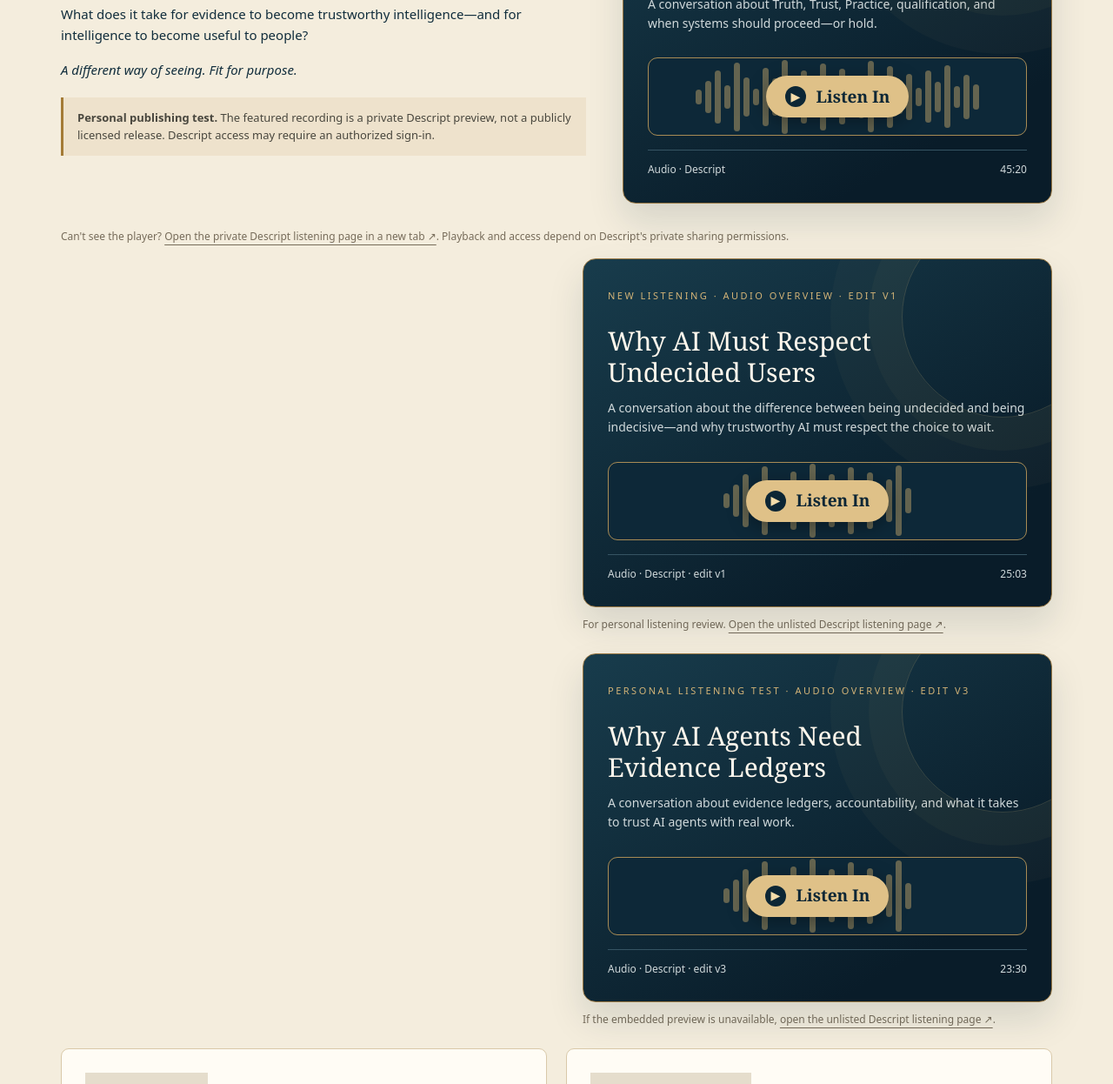
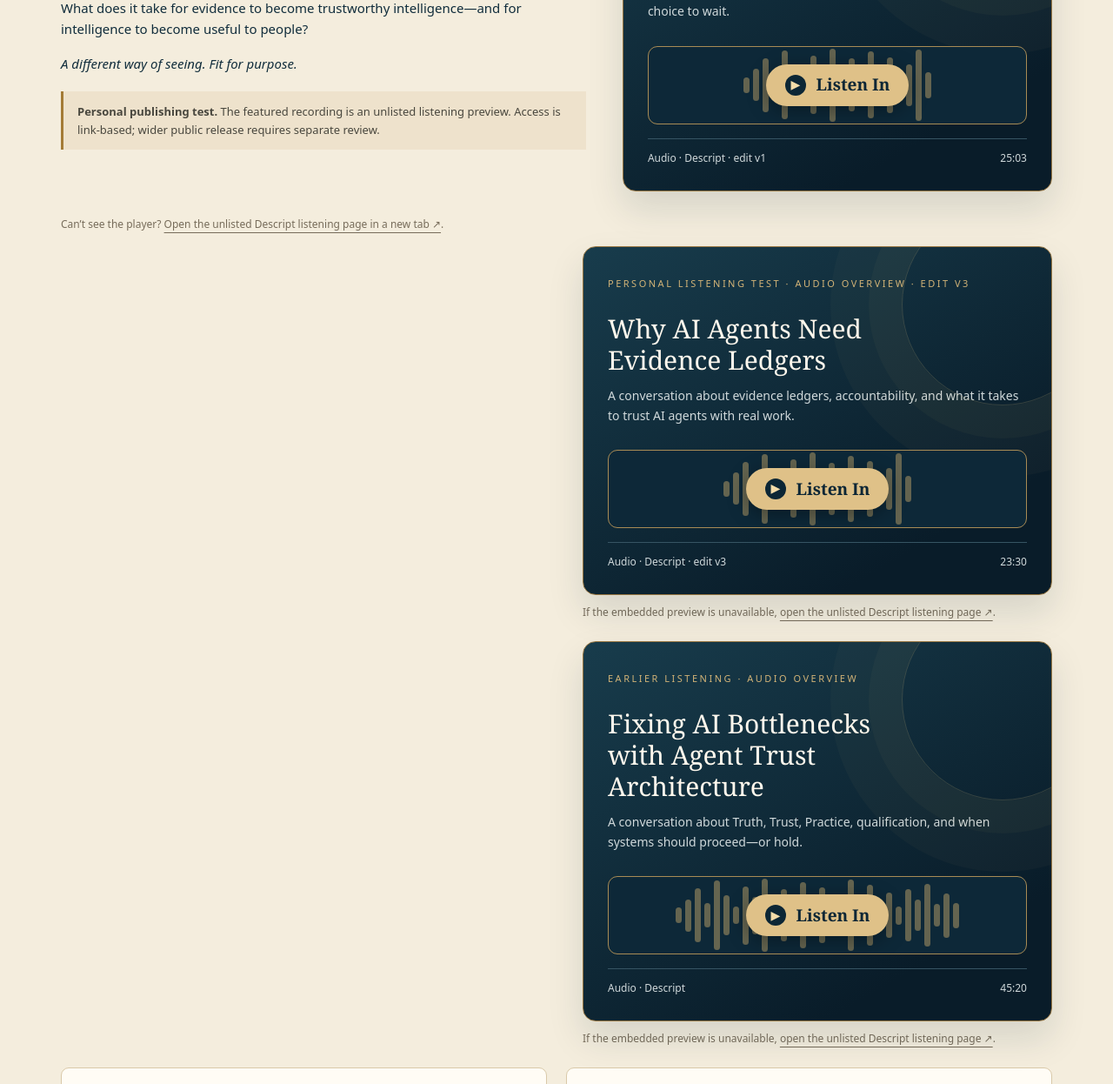
Before and after one commit to jcholman/proam-labs-demos, a plain HTML site: page showcase/tune-in.html in a window 1280 px wide. Shown: the part 630-1876 px from the top of the page at 87% size. Drawn offline with Linux system fonts and the light colour scheme.

Commit message:
Pin Undecided Users featured and retain earlier Tune In cards (#33)

```diff
--- a/showcase/tune-in.html
+++ b/showcase/tune-in.html
@@ -95,39 +95,11 @@
         <p>What does it take for evidence to become trustworthy intelligence—and for intelligence to become useful to people?</p>
         <p><em>A different way of seeing. Fit for purpose.</em></p>
         <div class="listen-note">
-          <strong>Personal publishing test.</strong> The featured recording is a private Descript preview, not a publicly licensed release. Descript access may require an authorized sign-in.
+          <strong>Personal publishing test.</strong> The featured recording is an unlisted listening preview. Access is link-based; wider public release requires separate review.
         </div>
       </div>
-      <div class="player-panel" aria-label="Featured audio overview">
+      <div class="player-panel" aria-label="Featured audio overview — Why AI Must Respect Undecided Users">
         <span class="player-label">Featured listening · Audio overview</span>
-        <h2>Fixing AI Bottlenecks with Agent Trust Architecture</h2>
-        <p>A conversation about Truth, Trust, Practice, qualification, and when systems should proceed—or hold.</p>
-        <button id="listen-in" class="waveform-launch" type="button" aria-controls="compact-audio-player" aria-expanded="false" aria-label="Listen In — open compact audio player">
-          <span class="waveform" aria-hidden="true">
-            <span style="--h:20%"></span><span style="--h:42%"></span><span style="--h:70%"></span><span style="--h:31%"></span><span style="--h:90%"></span><span style="--h:52%"></span><span style="--h:22%"></span><span style="--h:76%"></span><span style="--h:49%"></span><span style="--h:96%"></span><span style="--h:38%"></span><span style="--h:69%"></span><span style="--h:27%"></span><span style="--h:87%"></span><span style="--h:47%"></span><span style="--h:73%"></span><span style="--h:20%"></span><span style="--h:55%"></span><span style="--h:93%"></span><span style="--h:34%"></span><span style="--h:80%"></span><span style="--h:44%"></span><span style="--h:60%"></span><span style="--h:24%"></span><span style="--h:68%"></span><span style="--h:40%"></span><span style="--h:82%"></span><span style="--h:29%"></span><span style="--h:58%"></span><span style="--h:33%"></span>
-          </span>
-          <span class="waveform-cta"><span class="play-symbol" aria-hidden="true">▶</span> Listen In</span>
-        </button>
-        <div id="compact-audio-player" class="compact-audio" hidden role="region" aria-label="Embedded Descript audio player">
-          <div class="compact-audio-top">
-            <span class="compact-audio-art" aria-hidden="true">
-              <svg width="30" height="30" viewBox="0 0 30 30" fill="none" xmlns="http://www.w3.org/2000/svg">
-                <path d="M3 12V18M7 8V22M11 5V25M15 10V20M19 3V27M23 9V21M27 12V18" stroke="#a68648" stroke-width="2.7" stroke-linecap="round"/>
-              </svg>
-            </span>
-            <div class="compact-audio-name" title="Fixing AI Bottlenecks with Agent Trust Architecture">Fixing AI Bottlenecks with Agent Trust Architecture</div>
-            <button id="close-audio-player" class="compact-audio-close" type="button" aria-label="Close audio player" title="Close audio player">&times;</button>
-          </div>
-          <iframe id="descript-audio-frame" title="Fixing AI Bottlenecks with Agent Trust Architecture — Descript audio player" data-src="https://share.descript.com/embed/AhV3svZ7pmH" allow="autoplay; encrypted-media" referrerpolicy="strict-origin-when-cross-origin"></iframe>
-        </div>
-        <div class="player-time"><span>Audio · Descript</span><span>45:20</span></div>
-      </div>
-    </section>
-    <p class="listen-meta">Can't see the player? <a href="https://share.descript.com/view/AhV3svZ7pmH" target="_blank" rel="noopener noreferrer">Open the private Descript listening page in a new tab ↗</a>. Playback and access depend on Descript's private sharing permissions.</p>
-
-    <section class="listen-additional" aria-labelledby="undecided-users-v1-title">
-      <div class="player-panel" aria-label="Why AI Must Respect Undecided Users edit v1 listening preview">
-        <span class="player-label">New listening · Audio overview · edit v1</span>
         <h2 id="undecided-users-v1-title">Why AI Must Respect Undecided Users</h2>
         <p>A conversation about the difference between being undecided and being indecisive—and why trustworthy AI must respect the choice to wait.</p>
         <button id="listen-in-undecided-v1" class="waveform-launch" type="button" aria-controls="compact-audio-undecided-v1" aria-expanded="false" aria-label="Listen In — open the Undecided Users compact audio player">
@@ -148,8 +120,9 @@
         </div>
         <div class="player-time"><span>Audio · Descript · edit v1</span><span>25:03</span></div>
       </div>
-      <p class="listen-meta">For personal listening review. <a href="https://share.descript.com/view/bh4rw9XWpwD" target="_blank" rel="noopener noreferrer">Open the unlisted Descript listening page ↗</a>.</p>
     </section>
+    <p class="listen-meta">Can’t see the player? <a href="https://share.descript.com/view/bh4rw9XWpwD" target="_blank" rel="noopener noreferrer">Open the unlisted Descript listening page in a new tab ↗</a>.</p>
+
     <section class="listen-additional" aria-labelledby="evidence-v3-title">
       <div class="player-panel" aria-label="Evidence Ledgers edit v3 listening preview">
         <span class="player-label">Personal listening test · Audio overview · edit v3</span>
@@ -176,6 +149,34 @@
         <div class="player-time"><span>Audio · Descript · edit v3</span><span>23:30</span></div>
       </div>
       <p class="listen-meta">If the embedded preview is unavailable, <a href="https://share.descript.com/view/QdcPZ1jsEZV" target="_blank" rel="noopener noreferrer">open the unlisted Descript listening page ↗</a>.</p>
+    </section>
+    <section class="listen-additional" aria-labelledby="fixing-ai-bottlenecks-title">
+      <div class="player-panel" aria-label="Fixing AI Bottlenecks with Agent Trust Architecture listening preview">
+        <span class="player-label">Earlier listening · Audio overview</span>
+        <h2 id="fixing-ai-bottlenecks-title">Fixing AI Bottlenecks with Agent Trust Architecture</h2>
+        <p>A conversation about Truth, Trust, Practice, qualification, and when systems should proceed—or hold.</p>
+        <button id="listen-in" class="waveform-launch" type="button" aria-controls="compact-audio-player" aria-expanded="false" aria-label="Listen In — open compact audio player">
+          <span class="waveform" aria-hidden="true">
+            <span style="--h:20%"></span><span style="--h:42%"></span><span style="--h:70%"></span><span style="--h:31%"></span><span style="--h:90%"></span><span style="--h:52%"></span><span style="--h:22%"></span><span style="--h:76%"></span><span style="--h:49%"></span><span style="--h:96%"></span><span style="--h:38%"></span><span style="--h:69%"></span><span style="--h:27%"></span><span style="--h:87%"></span><span style="--h:47%"></span><span style="--h:73%"></span><span style="--h:20%"></span><span style="--h:55%"></span><span style="--h:93%"></span><span style="--h:34%"></span><span style="--h:80%"></span><span style="--h:44%"></span><span style="--h:60%"></span><span style="--h:24%"></span><span style="--h:68%"></span><span style="--h:40%"></span><span style="--h:82%"></span><span style="--h:29%"></span><span style="--h:58%"></span><span style="--h:33%"></span>
+          </span>
+          <span class="waveform-cta"><span class="play-symbol" aria-hidden="true">▶</span> Listen In</span>
+        </button>
+        <div id="compact-audio-player" class="compact-audio" hidden role="region" aria-label="Embedded Descript audio player">
+          <div class="compact-audio-top">
+            <span class="compact-audio-art" aria-hidden="true">
+              <svg width="30" height="30" viewBox="0 0 30 30" fill="none" xmlns="http://www.w3.org/2000/svg">
+                <path d="M3 12V18M7 8V22M11 5V25M15 10V20M19 3V27M23 9V21M27 12V18" stroke="#a68648" stroke-width="2.7" stroke-linecap="round"/>
+              </svg>
+            </span>
+            <div class="compact-audio-name" title="Fixing AI Bottlenecks with Agent Trust Architecture">Fixing AI Bottlenecks with Agent Trust Architecture</div>
+            <button id="close-audio-player" class="compact-audio-close" type="button" aria-label="Close audio player" title="Close audio player">&times;</button>
+          </div>
+          <iframe id="descript-audio-frame" title="Fixing AI Bottlenecks with Agent Trust Architecture — Descript audio player" data-src="https://share.descript.com/embed/AhV3svZ7pmH" allow="autoplay; encrypted-media" referrerpolicy="strict-origin-when-cross-origin"></iframe>
+        </div>
+        <div class="player-time"><span>Audio · Descript</span><span>45:20</span></div>
+      </div>
+
+      <p class="listen-meta">If the embedded preview is unavailable, <a href="https://share.descript.com/view/AhV3svZ7pmH" target="_blank" rel="noopener noreferrer">open the unlisted Descript listening page ↗</a>.</p>
     </section>
     <div class="content-grid">
       <section class="content-card" aria-labelledby="about-listening">
```
